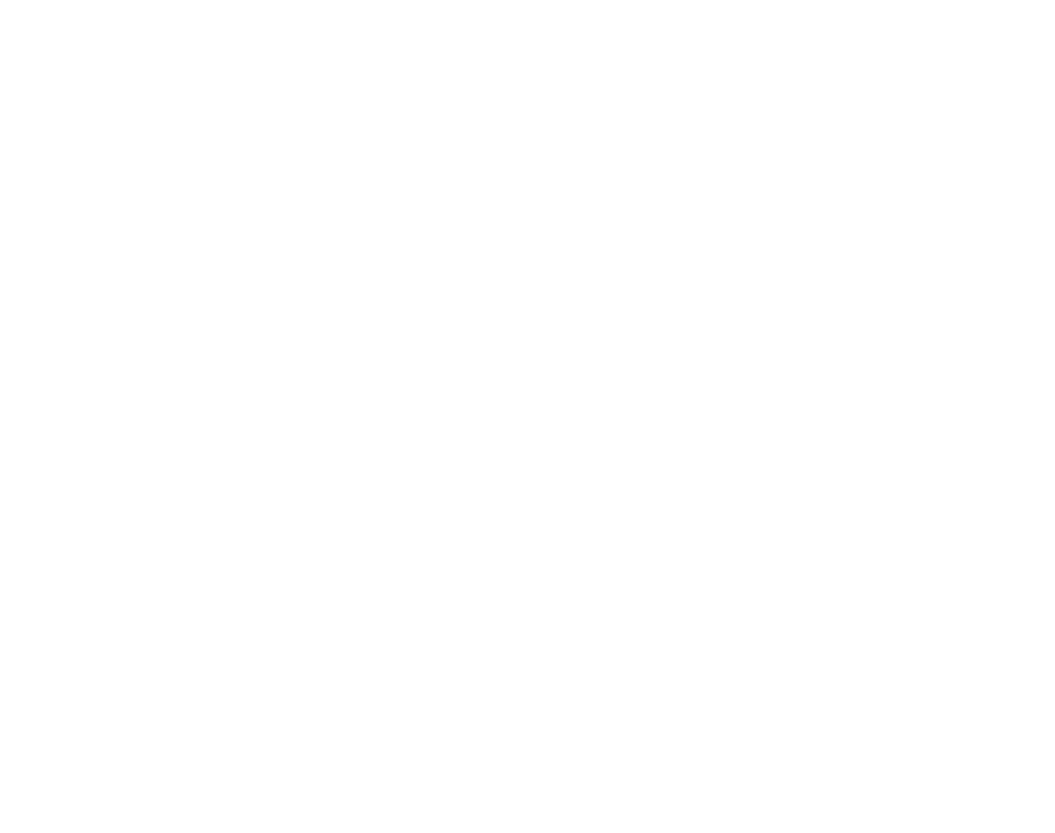
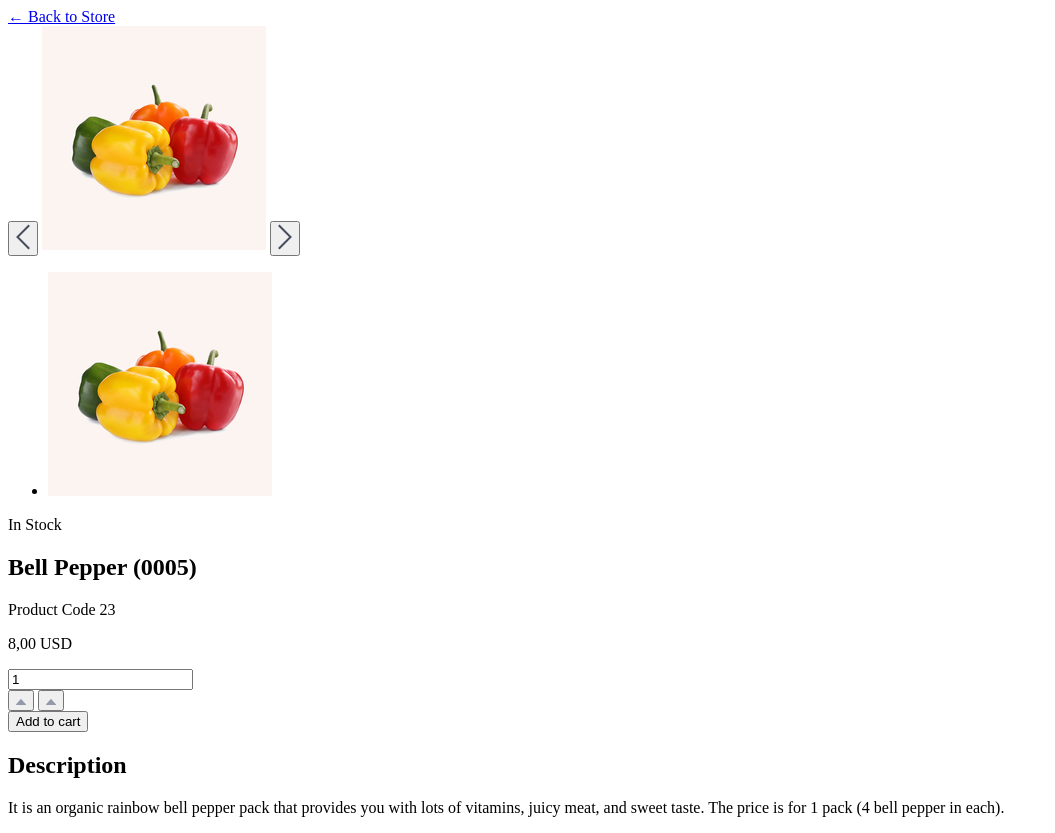
Before and after one commit to op1vm/proj_fresh_deals, a plain HTML site: page product-info.html in a window 1280 px wide. Shown: the whole page, without its empty margins (0-1055 px from the left). Before the commit the page ends 800 px from the top, so only its background shows below. Drawn offline with Linux system fonts and the light colour scheme.

Commit message:
product-info.html added

```diff
--- a/product-info.html
+++ b/product-info.html
@@ -4,7 +4,12 @@
     <meta charset="UTF-8" />
     <meta name="viewport" content="width=device-width, initial-scale=1.0" />
     <title>Food Market Website - Product Info</title>
-    <link rel="shortcut icon" href="./img/favicon/favicon.png" type="image/x-icon" sizes="16x16" />
+    <link
+      rel="shortcut icon"
+      href="./img/favicon/favicon.png"
+      type="image/x-icon"
+      sizes="16x16"
+    />
     <script
       src="https://unpkg.com/htmx.org@1.9.10"
       integrity="sha384-D1Kt99CQMDuVetoL1lrYwg5t+9QdHe7NLX/SoJYkXDFfX37iInKRy5xLSi8nO7UC"
@@ -20,13 +25,127 @@
         data-hx-get="global.header-nav.partial.html"
       ></nav>
     </header>
-    <main class="main">
+    <main class="main product-card">
+      <nav class="product-card__navigation">
+        <a href="index.html" class="product-card__back-link">← Back to Store</a>
+      </nav>
 
+      <section class="product-card__gallery">
+        <button class="product-card__nav-button product-card__nav-button--prev">
+          <svg
+            width="14"
+            height="26"
+            viewBox="0 0 14 26"
+            fill="none"
+            xmlns="http://www.w3.org/2000/svg"
+          >
+            <path
+              d="M12.5 2L1.5 13L12.5 24"
+              stroke="#464C5C"
+              stroke-width="2"
+              stroke-miterlimit="10"
+              stroke-linecap="square"
+            ></path>
+          </svg>
+        </button>
+
+        <img
+          src="img/products/bell_pepper.png"
+          alt="Bell pepper pack"
+          class="product-card__main-image"
+        />
+
+        <button class="product-card__nav-button product-card__nav-button--next">
+          <svg
+            width="14"
+            height="26"
+            viewBox="0 0 14 26"
+            fill="none"
+            xmlns="http://www.w3.org/2000/svg"
+          >
+            <path
+              d="M1.5 24L12.5 13L1.5 2"
+              stroke="#464C5C"
+              stroke-width="2"
+              stroke-miterlimit="10"
+              stroke-linecap="square"
+            ></path>
+          </svg>
+        </button>
+
+        <ul class="product-card__thumbnails">
+          <li class="product-card__thumbnail-item">
+            <img
+              src="img/products/bell_pepper.png"
+              alt="Bell pepper pack"
+              class="product-card__thumbnail"
+            />
+          </li>
+        </ul>
+      </section>
+
+      <section class="product-card__details">
+        <div class="product-card__basics">
+          <p class="product-card__availability">In Stock</p>
+          <h1 class="product-card__title">Bell Pepper (0005)</h1>
+          <p class="product-card__sku">Product Code 23</p>
+          <p class="product-card__price">8,00 USD</p>
+        </div>
+
+        <div class="product-card__ordering">
+          <div class="quantity-control">
+            <input
+              type="number"
+              class="quantity-control__input"
+              value="1"
+              min="1"
+            />
+            <div class="quantity-control__buttons">
+              <button
+                type="button"
+                class="quantity-control__button quantity-control__button--increase"
+              >
+                <svg width="10" height="6" fill="none">
+                  <path
+                    d="M5.35.156a.474.474 0 00-.701 0L.111 5.264a.437.437 0 00-.111.29C0 5.8.207 6 .462 6h9.076c.11 0 .217-.038.3-.107a.435.435 0 00.05-.629L5.352.156z"
+                    fill="#9199AB"
+                  ></path>
+                </svg>
+              </button>
+              <button
+                type="button"
+                class="quantity-control__button quantity-control__button--decrease"
+              >
+                <svg width="10" height="6" fill="none">
+                  <path
+                    d="M5.35.156a.474.474 0 00-.701 0L.111 5.264a.437.437 0 00-.111.29C0 5.8.207 6 .462 6h9.076c.11 0 .217-.038.3-.107a.435.435 0 00.05-.629L5.352.156z"
+                    fill="#9199AB"
+                  ></path>
+                </svg>
+              </button>
+            </div>
+          </div>
+
+          <button type="button" class="product-card__add-button">
+            Add to cart
+          </button>
+        </div>
+
+        <div class="product-card__description">
+          <h2 class="product-card__description-title">Description</h2>
+          <p class="product-card__description-text">
+            It is an organic rainbow bell pepper pack that provides you with
+            lots of vitamins, juicy meat, and sweet taste. The price is for 1
+            pack (4 bell pepper in each).
+          </p>
+        </div>
+      </section>
     </main>
+
     <footer
-	      data-hx-trigger="load"
-        data-hx-swap="outerHTML"
-        data-hx-get="global.footer.partial.html">
-    </footer>
+      data-hx-trigger="load"
+      data-hx-swap="outerHTML"
+      data-hx-get="global.footer.partial.html"
+    ></footer>
   </body>
 </html>
```
Also changed, not shown: img/products/bell_pepper.png (added), img/products/fresh_figs.png (added).
